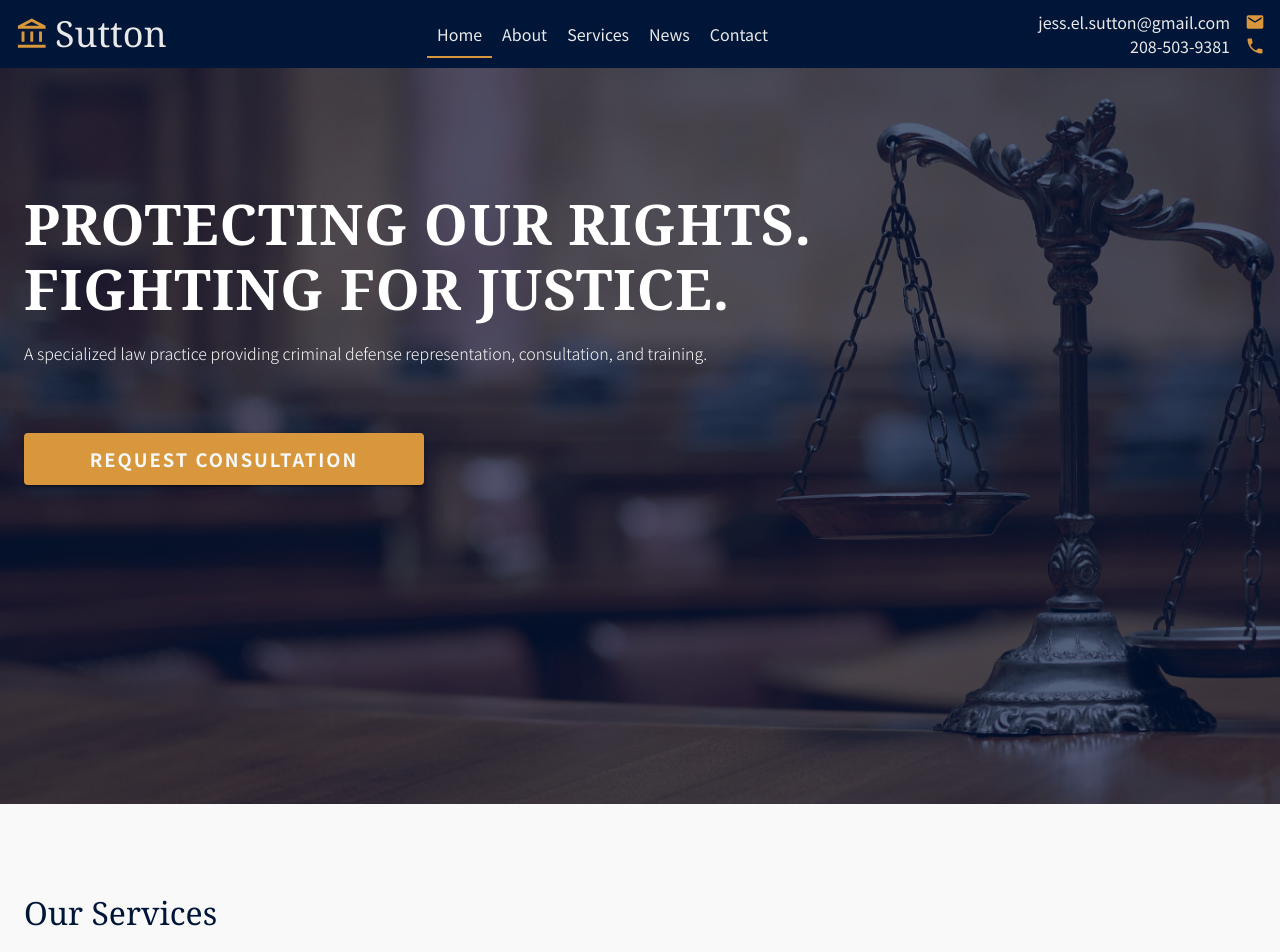
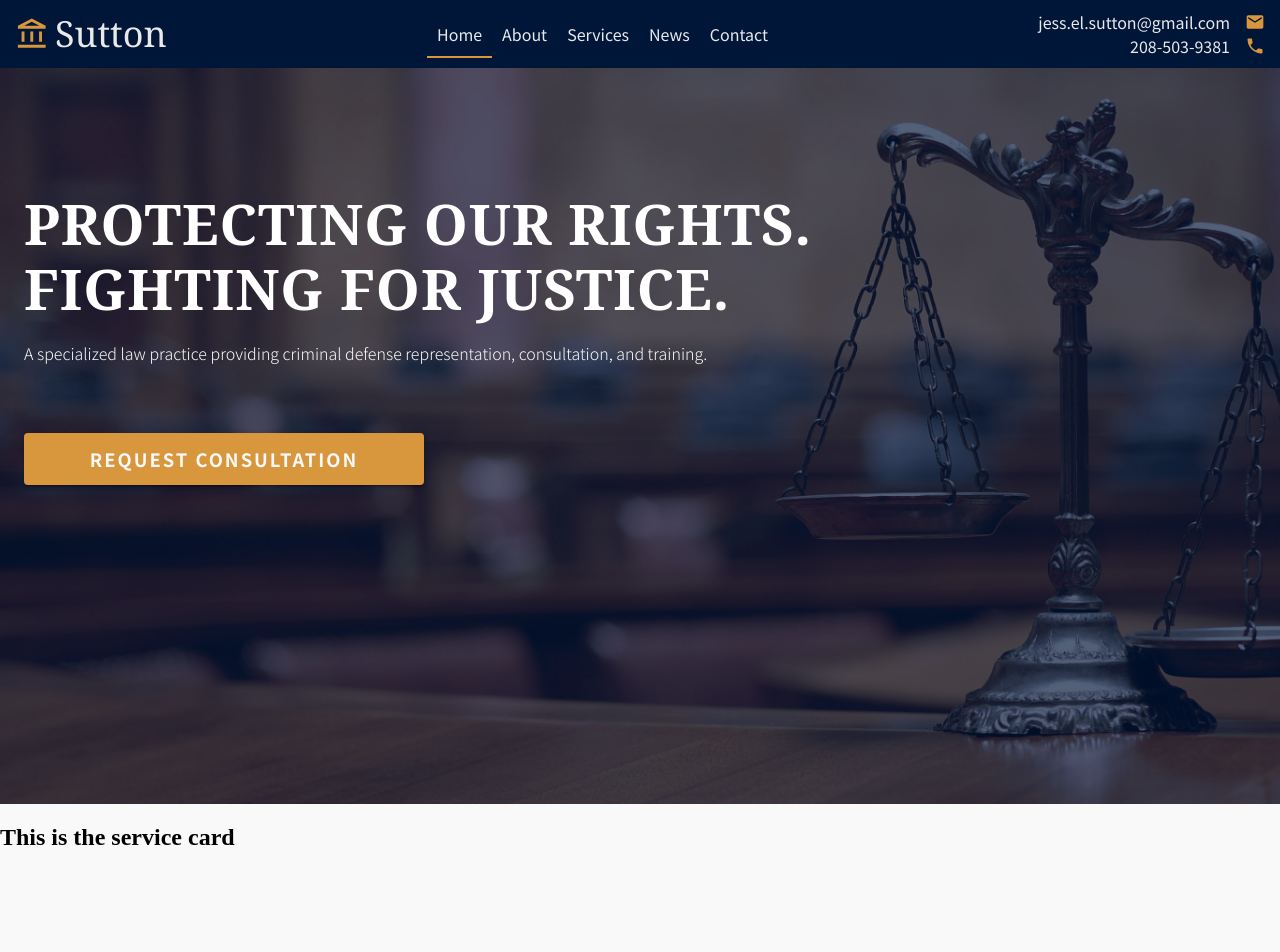
Before and after one commit to pmitch242/jessica-sutton, a React (Create React App) app: page / in a window 1280 px wide. Shown: the top 952 px of the page. Built offline with nearby package versions, Linux system fonts and the light colour scheme.

Commit message:
created services card and service list components

```diff
--- /dev/null
+++ b/src/components/Home/ServiceCard.jsx
@@ -0,0 +1,11 @@
+import React from 'react'
+
+const ServiceCard = () => {
+    return (
+        <div>
+            <h1>This is the service card</h1>
+        </div>
+    )
+}
+
+export default ServiceCard;
--- /dev/null
+++ b/src/components/Home/ServiceList.jsx
@@ -0,0 +1,13 @@
+import React from 'react'
+
+import ServiceCard from './ServiceCard';
+
+const ServiceList = () => {
+    return (
+        <div>
+            <ServiceCard />
+        </div>
+    )
+}
+
+export default ServiceList
--- a/src/components/Home/index.js
+++ b/src/components/Home/index.js
@@ -2,8 +2,8 @@ import React from 'react'
 import { makeStyles } from '@material-ui/core';
 
 import Intro from './Intro';
+import ServiceList from './ServiceList';
 import About from '../About';
-import Services from '../Services';
 import Contact from '../Contact';
 
 import './home.css';
@@ -18,7 +18,12 @@ const Home = () => {
     return (
         <div id='home' className={classes.home}>
             <Intro />
-            <Services />
+
+            {/* Sevices Section */}
+            <section id='services-section'>
+                <ServiceList />
+            </section>
+
             <About />
             {/* <div className='gap'></div> */}
             <Contact />
```
